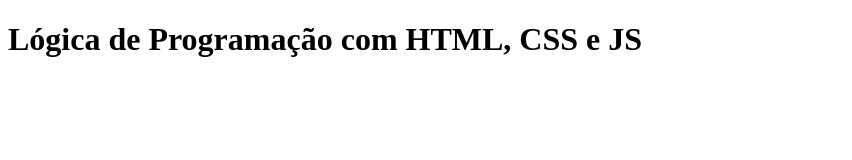
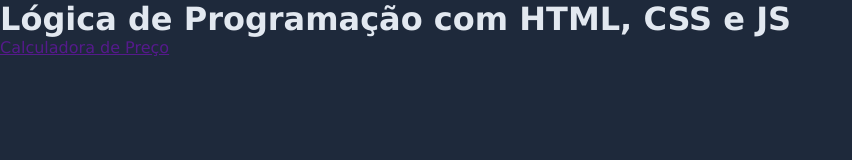
Before and after one commit to ClaraFaria13/atividade8_22c, a plain HTML site: page index.html in a window 1280 px wide. Shown: the whole page, without its empty margins (0-852 px from the left). Drawn offline with Linux system fonts and the light colour scheme.

Commit message:
feat: add nav list

```diff
--- a/index.html
+++ b/index.html
@@ -3,11 +3,20 @@
 <head>
     <meta charset="UTF-8">
     <meta name="viewport" content="width=device-width, initial-scale=1.0">
+    <link rel="stylesheet" href="style.css">
     <title>Atividade 8</title>
 </head>
 <body>
     <header>
         <h1>Lógica de Programação com HTML, CSS e JS</h1>
     </header>
+
+    <nav>
+        <ul>
+            <li>
+                <a href="">Calculadora de Preço</a>
+            </li>
+        </ul>
+    </nav>
 </body>
 </html>
--- a/style.css
+++ b/style.css
@@ -0,0 +1,16 @@
+*{
+    margin: 0;
+    padding: 0;
+    box-sizing: border-box;
+    font-family: 'Lucida Sans', 'Lucida Sans Regular', 'Lucida Grande', 'Lucida Sans Unicode', Geneva, Verdana, sans-serif;
+}
+
+:root {
+    --main-background: #1e293b;
+    --text-color: #e2e8f0;
+}
+
+body {
+    background: var(--main-background);
+    color: var(--text-color);
+}
```
